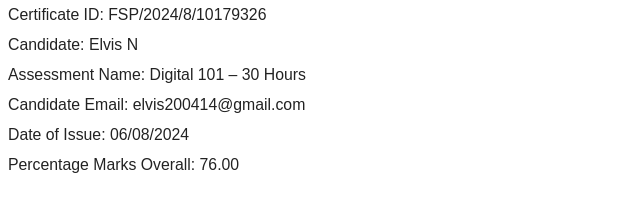
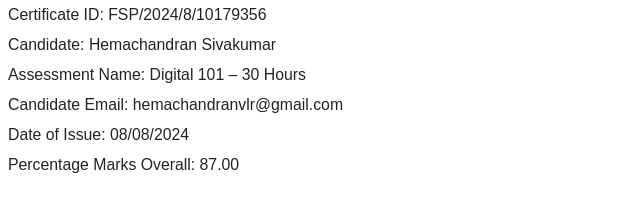
Before and after one commit to Hemachandran53/inspiration-fun-7467.my.salesforce-sites-, a plain HTML site: page index.html in a window 1280 px wide. Shown: the whole page, without its empty margins (0-640 px from the left). Drawn offline with Linux system fonts and the light colour scheme.

Commit message:
Update index.html

```diff
--- a/index.html
+++ b/index.html
@@ -22,12 +22,12 @@
         font-family: Arial, Helvetica, sans-serif;
       "
     >
-      <p>Certificate ID: FSP/2024/8/10179326</p>
-      <p>Candidate: Elvis N</p>
+      <p>Certificate ID: FSP/2024/8/10179356</p>
+      <p>Candidate: Hemachandran Sivakumar</p>
       <p>Assessment Name: Digital 101 – 30 Hours</p>
-      <p>Candidate Email: elvis200414@gmail.com</p>
-      <p>Date of Issue: 06/08/2024</p>
-      <p>Percentage Marks Overall: 76.00</p>
+      <p>Candidate Email: hemachandranvlr@gmail.com</p>
+      <p>Date of Issue: 08/08/2024</p>
+      <p>Percentage Marks Overall: 87.00</p>
     </div>
   </body>
 </html>
```
